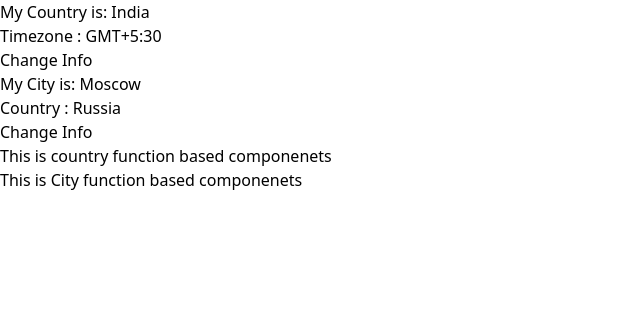
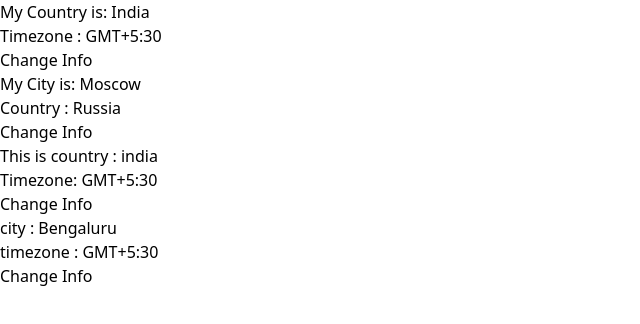
Before and after one commit to PremKaneriya/React-in-Class, a React (Vite) app in the folder Lecture_1/Lecture_1/: page / in a window 1280 px wide. Shown: the top 324 px of the page, without its empty margins (0-640 px from the left). Built offline with nearby package versions, Linux system fonts and the light colour scheme.

Commit message:
Done Homework

```diff
--- a/Lecture_1/Lecture_1/src/user/components/CityFunc.jsx
+++ b/Lecture_1/Lecture_1/src/user/components/CityFunc.jsx
@@ -1,12 +1,23 @@
 /* eslint-disable no-unused-vars */
 import React from "react";
+import { useState } from "react";
 
-function CityFunc(props) {
+function CityFunc() {
+  const [change, setchange] = useState({ city: "Bengaluru" , timezone : "GMT+5:30" });
+
+  const changeCity = () => {
+    setchange({ city: "Los Angles" , timezone : "GMT-3:30" })
+  }
+
   return (
     <>
       <h1 className="text-3xl px-5 py-5 text-slate-900">
-        This is City function based componenets
+        city : {change.city}
       </h1>
+      <h2 className="text-3xl px-5 py-5 text-slate-900">
+        timezone : {change.timezone}
+      </h2>
+      <button onClick={changeCity} className="bg-slate-500 py-1 px-1 ml-4 mb-5 rounded-lg text-white">Change Info</button>
     </>
   );
 }
--- a/Lecture_1/Lecture_1/src/user/components/CountryFunc.jsx
+++ b/Lecture_1/Lecture_1/src/user/components/CountryFunc.jsx
@@ -1,11 +1,21 @@
-/* eslint-disable no-unused-vars */
+
+// eslint-disable-next-line no-unused-vars
+import { useState } from "react";
 // eslint-disable-next-line no-unused-vars
 import React from 'react';
 
-function CountryFunc(props) {
+function CountryFunc() {
+    const [change, setchange] = useState({name:"india", timezone : "GMT+5:30"})
+
+    const changeCountry = () => {
+        setchange({name:"USA", timezone:"GMT+5:00"})
+    }
+
     return (
         <>
-            <h1 className="text-3xl mt-5 px-5 py-5 text-slate-500">This is country function based componenets</h1>
+            <h1 className="text-3xl mt-5 px-5 py-5 text-slate-500">This is country : {change.name}</h1>
+            <h1 className="text-3xl mt-5 px-5 py-5 text-slate-500">Timezone: {change.timezone}</h1>
+            <button onClick={changeCountry} className="bg-slate-500 py-1 px-1 ml-4 mb-5 rounded-lg text-white">Change Info</button>
         </>
     );
 }
```
